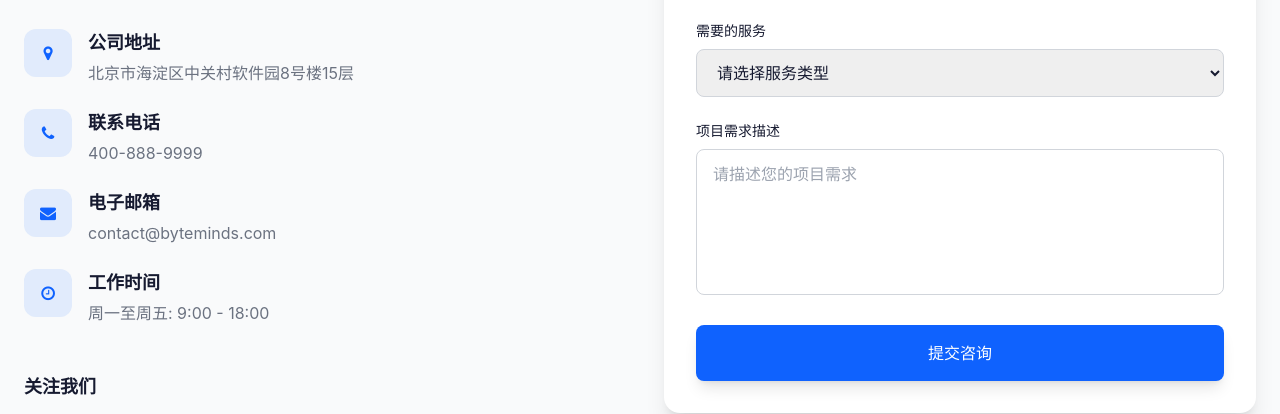
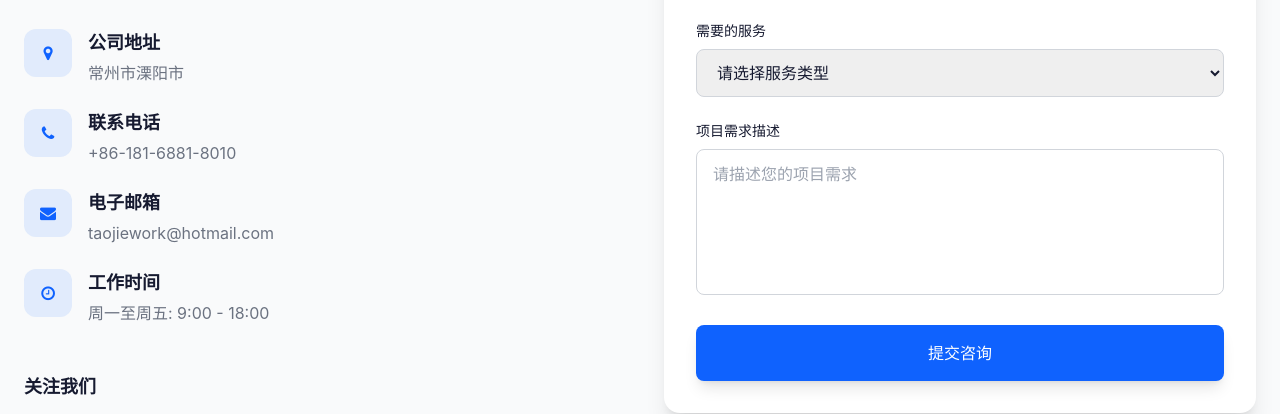
Before and after one commit to taojiework-rgb/ByteMinds, a plain HTML site: page index.html in a window 1280 px wide. Shown: the part 5433-5847 px from the top of the page. Drawn offline with nearby package versions, Linux system fonts and the light colour scheme; files whose address does not match are found by name.

Commit message:
修改联系方式

```diff
--- a/index.html
+++ b/index.html
@@ -619,7 +619,7 @@
                 </div>
                 <div>
                   <h3 class="font-bold text-lg mb-1">公司地址</h3>
-                  <p class="text-muted">北京市海淀区中关村软件园8号楼15层</p>
+                  <p class="text-muted">常州市溧阳市</p>
                 </div>
               </div>
 
@@ -629,7 +629,7 @@
                 </div>
                 <div>
                   <h3 class="font-bold text-lg mb-1">联系电话</h3>
-                  <p class="text-muted">400-888-9999</p>
+                  <p class="text-muted">+86-181-6881-8010</p>
                 </div>
               </div>
 
@@ -639,7 +639,7 @@
                 </div>
                 <div>
                   <h3 class="font-bold text-lg mb-1">电子邮箱</h3>
-                  <p class="text-muted">contact@byteminds.com</p>
+                  <p class="text-muted">taojiework@hotmail.com</p>
                 </div>
               </div>
 
```
